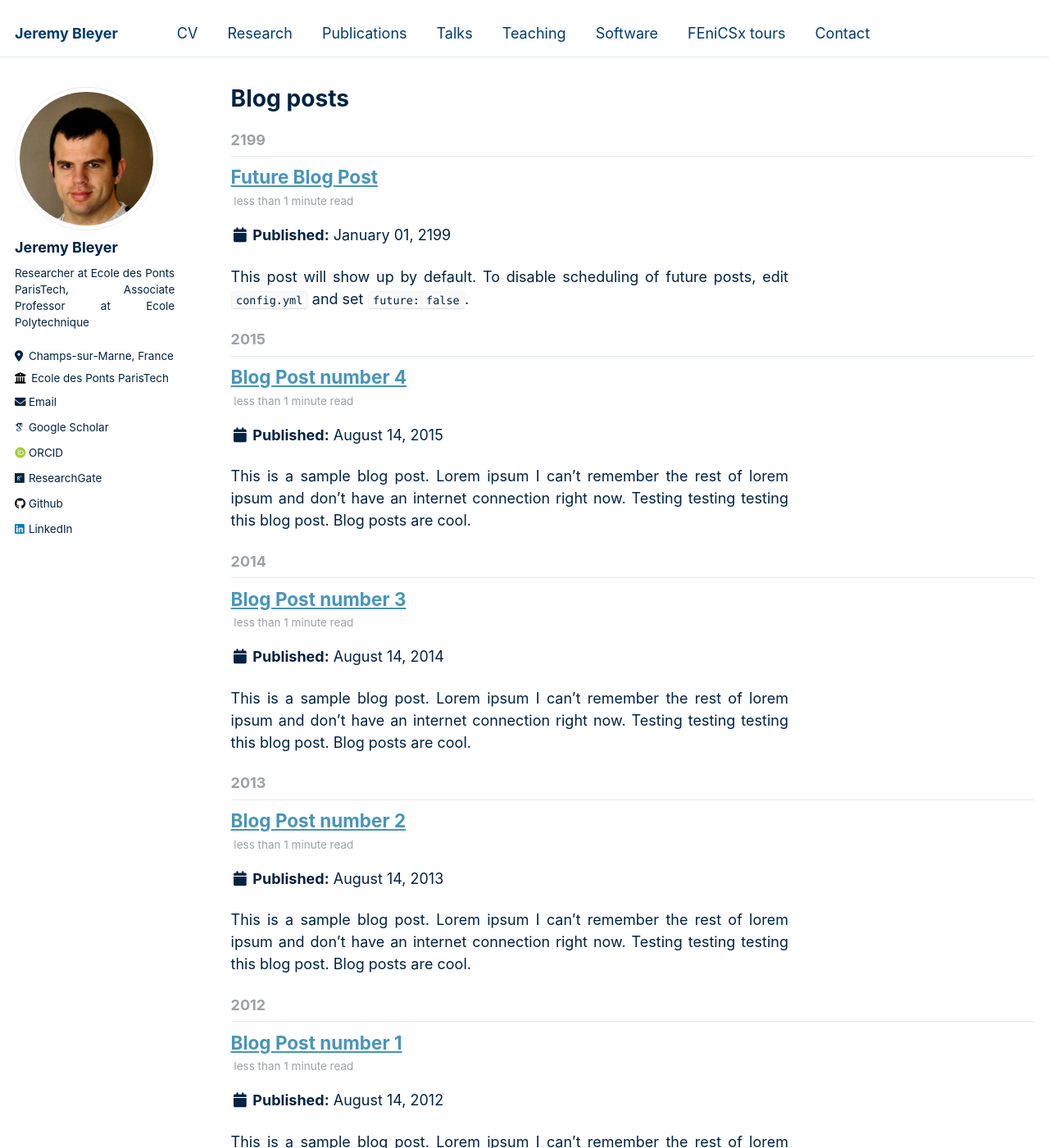
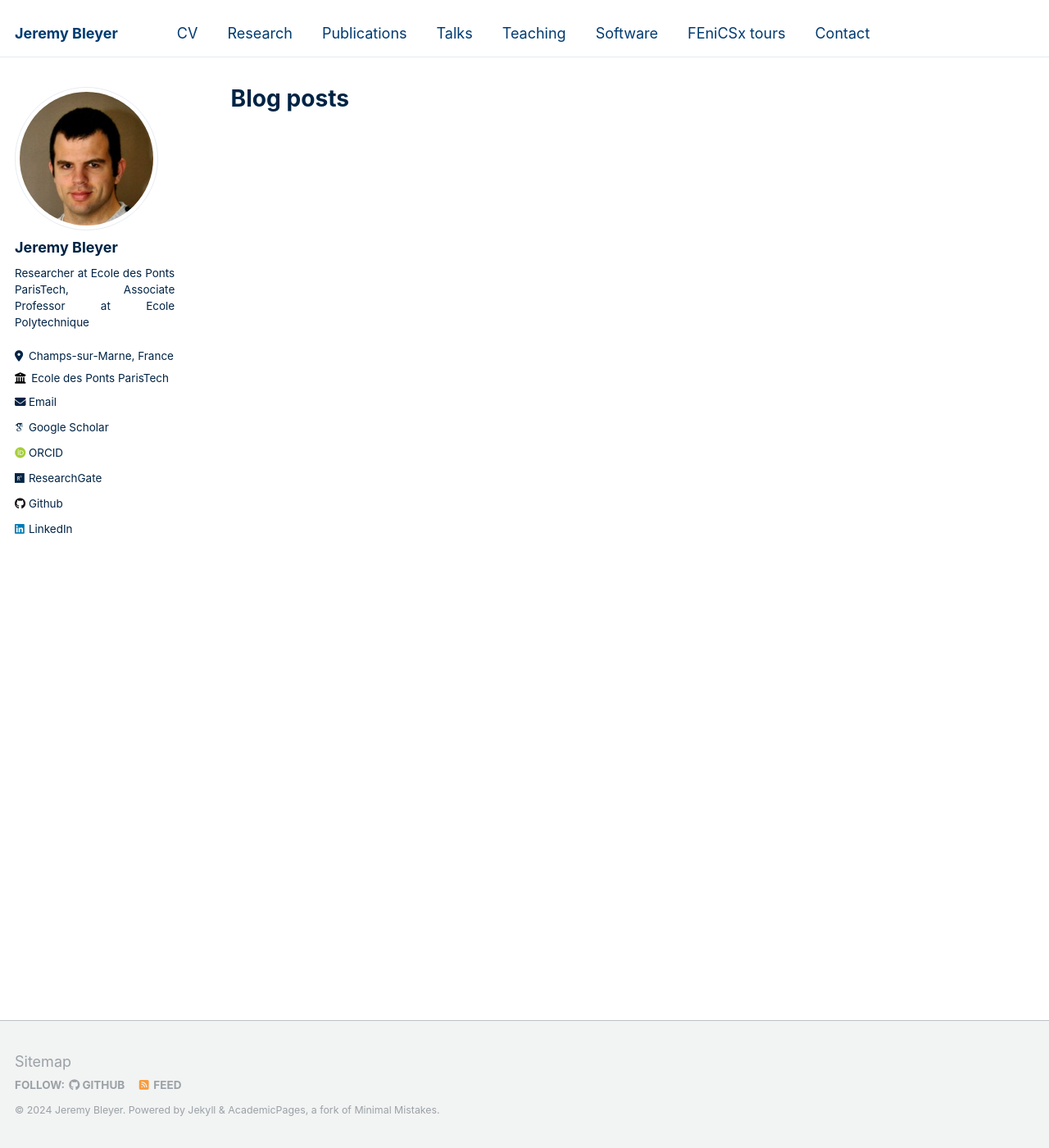
Before and after one commit to bleyerj/bleyerj.github.io, a Jekyll site: the page built from _pages/year-archive.html, in a window 1280 px wide and 1400 px high. Shown: the whole window at 82% size. Built offline with Jekyll 4.4.1, drawn with Linux system fonts in a browser that asks for light colours; some web fonts are replaced; some of the changed text lies outside the part shown.

```diff
--- a/_posts/2012-08-14-blog-post-1.md
+++ /dev/null
@@ -1,20 +0,0 @@
----
-title: 'Blog Post number 1'
-date: 2012-08-14
-permalink: /posts/2012/08/blog-post-1/
-tags:
-  - cool posts
-  - category1
-  - category2
----
-
-This is a sample blog post. Lorem ipsum I can't remember the rest of lorem ipsum and don't have an internet connection right now. Testing testing testing this blog post. Blog posts are cool.
-
-Headings are cool
-======
-
-You can have many headings
-======
-
-Aren't headings cool?
-------
--- a/_posts/2013-08-14-blog-post-2.md
+++ /dev/null
@@ -1,20 +0,0 @@
----
-title: 'Blog Post number 2'
-date: 2013-08-14
-permalink: /posts/2013/08/blog-post-2/
-tags:
-  - cool posts
-  - category1
-  - category2
----
-
-This is a sample blog post. Lorem ipsum I can't remember the rest of lorem ipsum and don't have an internet connection right now. Testing testing testing this blog post. Blog posts are cool.
-
-Headings are cool
-======
-
-You can have many headings
-======
-
-Aren't headings cool?
-------
--- a/_posts/2014-08-14-blog-post-3.md
+++ /dev/null
@@ -1,20 +0,0 @@
----
-title: 'Blog Post number 3'
-date: 2014-08-14
-permalink: /posts/2014/08/blog-post-3/
-tags:
-  - cool posts
-  - category1
-  - category2
----
-
-This is a sample blog post. Lorem ipsum I can't remember the rest of lorem ipsum and don't have an internet connection right now. Testing testing testing this blog post. Blog posts are cool.
-
-Headings are cool
-======
-
-You can have many headings
-======
-
-Aren't headings cool?
-------
--- a/_posts/2199-01-01-future-post.md
+++ /dev/null
@@ -1,11 +0,0 @@
----
-title: 'Future Blog Post'
-date: 2199-01-01
-permalink: /posts/2012/08/blog-post-4/
-tags:
-  - cool posts
-  - category1
-  - category2
----
-
-This post will show up by default. To disable scheduling of future posts, edit `config.yml` and set `future: false`.
```
Also changed, not shown: _pages/software.md (+7 -3 lines), _posts/2015-08-14-blog-post-4.md (deleted, +0 -20 lines), _talks/PDESoft-2024.md (added, +15 -0 lines), 1 other file.
